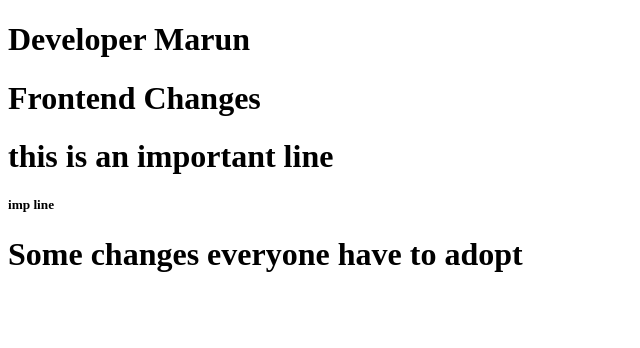
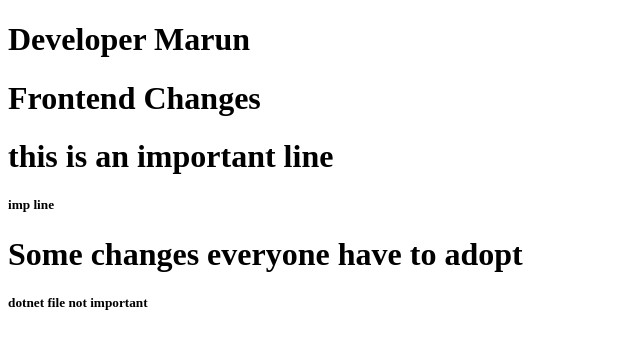
Before and after one commit to devgitmarun/repomarun, a plain HTML site: page index.html in a window 1280 px wide. Shown: the whole page, without its empty margins (0-640 px from the left). Drawn offline with Linux system fonts and the light colour scheme.

Commit message:
added extra feat:index.html

```diff
--- a/index.html
+++ b/index.html
@@ -12,6 +12,7 @@
     <h1>this is an important line</h1>
     <h5>imp line</h5>
         <h1>Some changes everyone have to adopt</h1>
+     <h5> dotnet file not important</h5>
 
 </body>
 </html>
```
